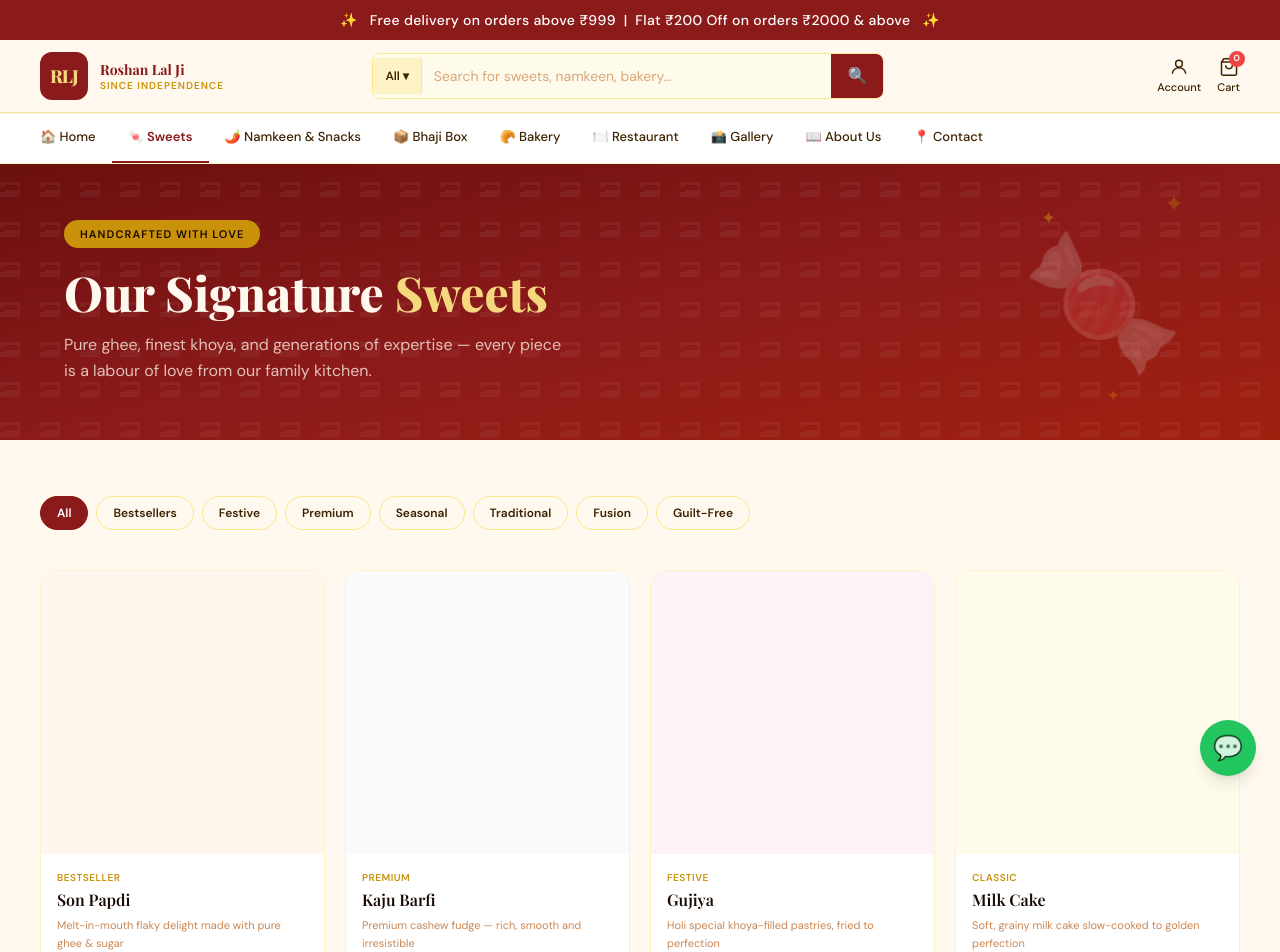
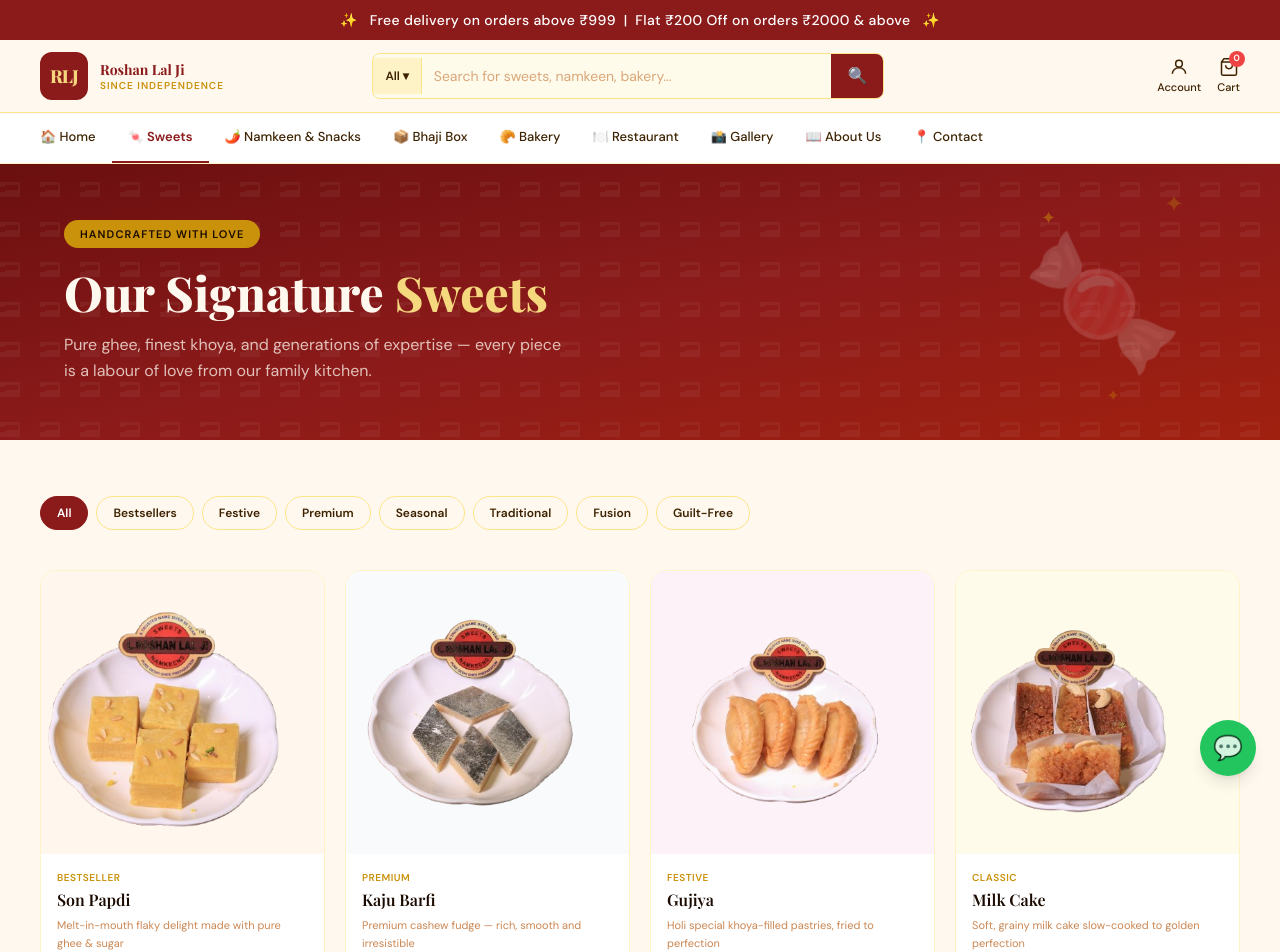
Before and after one commit to divya-dibsonai/Roshalalsweets, a Next.js app: page /sweets in a window 1280 px wide. Shown: the top 952 px of the page. Built offline with nearby package versions, Linux system fonts and the light colour scheme; a web font is replaced by a local one.

Commit message:
added images

```diff
--- a/components/ProductCard.tsx
+++ b/components/ProductCard.tsx
@@ -1,5 +1,8 @@
+import Image from 'next/image';
+
 interface ProductCardProps {
-  emoji: string;
+  image?: string;
+  emoji?: string;
   tag: string;
   name: string;
   desc: string;
@@ -7,11 +10,21 @@ interface ProductCardProps {
   bg?: string;
 }
 
-export default function ProductCard({ emoji, tag, name, desc, price, bg = 'bg-gold-light' }: ProductCardProps) {
+export default function ProductCard({ image, emoji, tag, name, desc, price, bg = 'bg-gold-light' }: ProductCardProps) {
   return (
     <div className="bg-white rounded-2xl overflow-hidden border border-amber-100 hover:shadow-lg hover:-translate-y-1 transition-all duration-200 cursor-pointer">
-      <div className={`w-full aspect-square flex items-center justify-center text-6xl ${bg}`}>
-        {emoji}
+      <div className={`w-full aspect-square flex items-center justify-center ${bg} relative`}>
+        {image ? (
+          <Image
+            src={image}
+            alt={name}
+            fill
+            className="object-cover"
+            sizes="(max-width: 768px) 50vw, (max-width: 1024px) 33vw, 25vw"
+          />
+        ) : (
+          <span className="text-6xl">{emoji}</span>
+        )}
       </div>
       <div className="p-4">
         <div className="text-[10px] font-bold text-gold uppercase tracking-wider mb-1">{tag}</div>
```
